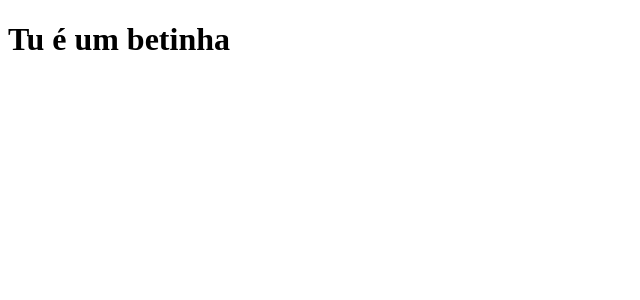
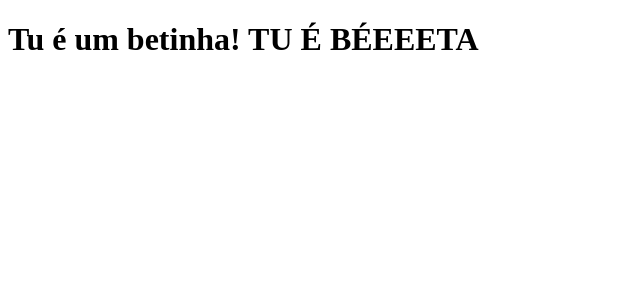
Before and after one commit to fcorobsondev/firstlearning, a Next.js app: page / in a window 1280 px wide. Shown: the top 300 px of the page, without its empty margins (0-640 px from the left). Built offline with nearby package versions, Linux system fonts and the light colour scheme.

Commit message:
correção do texto do index

```diff
--- a/pages/index.js
+++ b/pages/index.js
@@ -1,6 +1,6 @@
 function Home(){
     return(
-        <h1>Tu é um betinha</h1>
+        <h1>Tu é um betinha! TU É BÉEEETA</h1>
     )
 }
 
```
